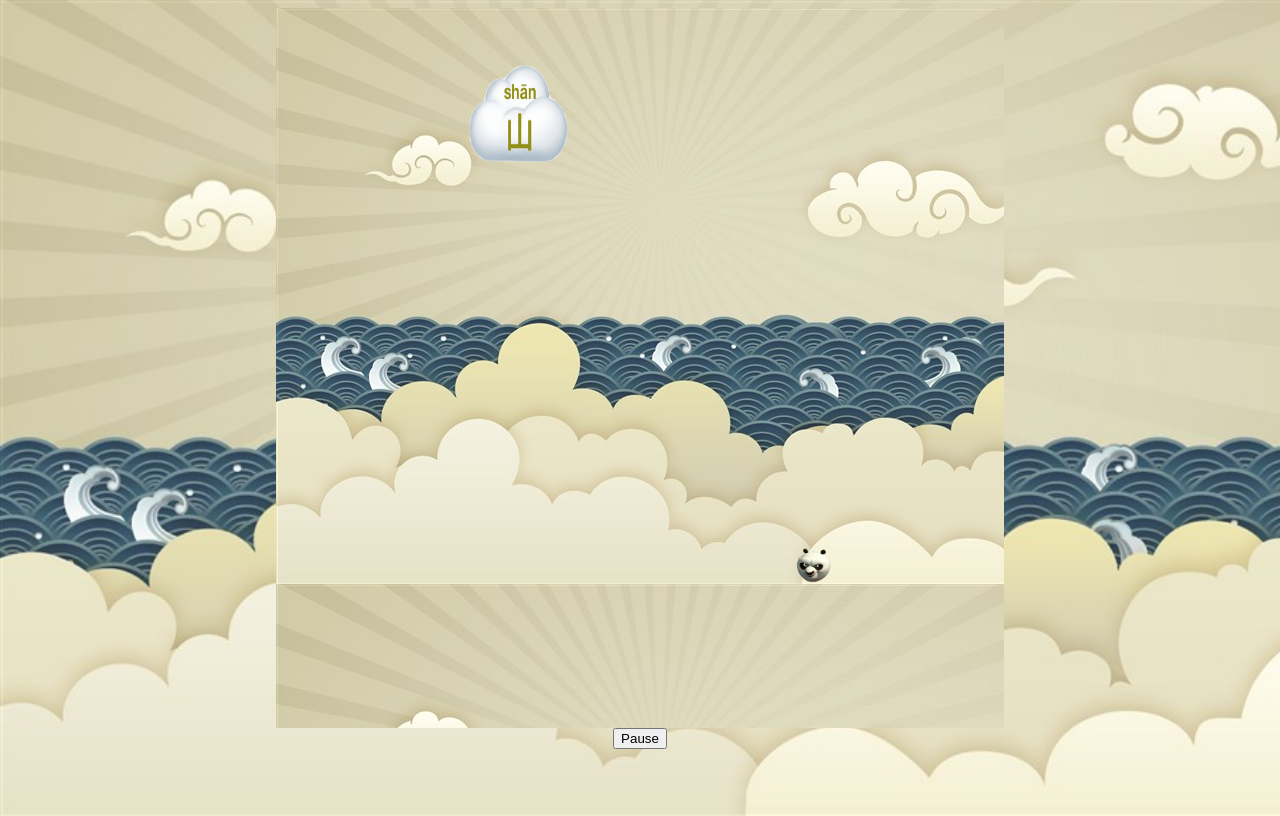
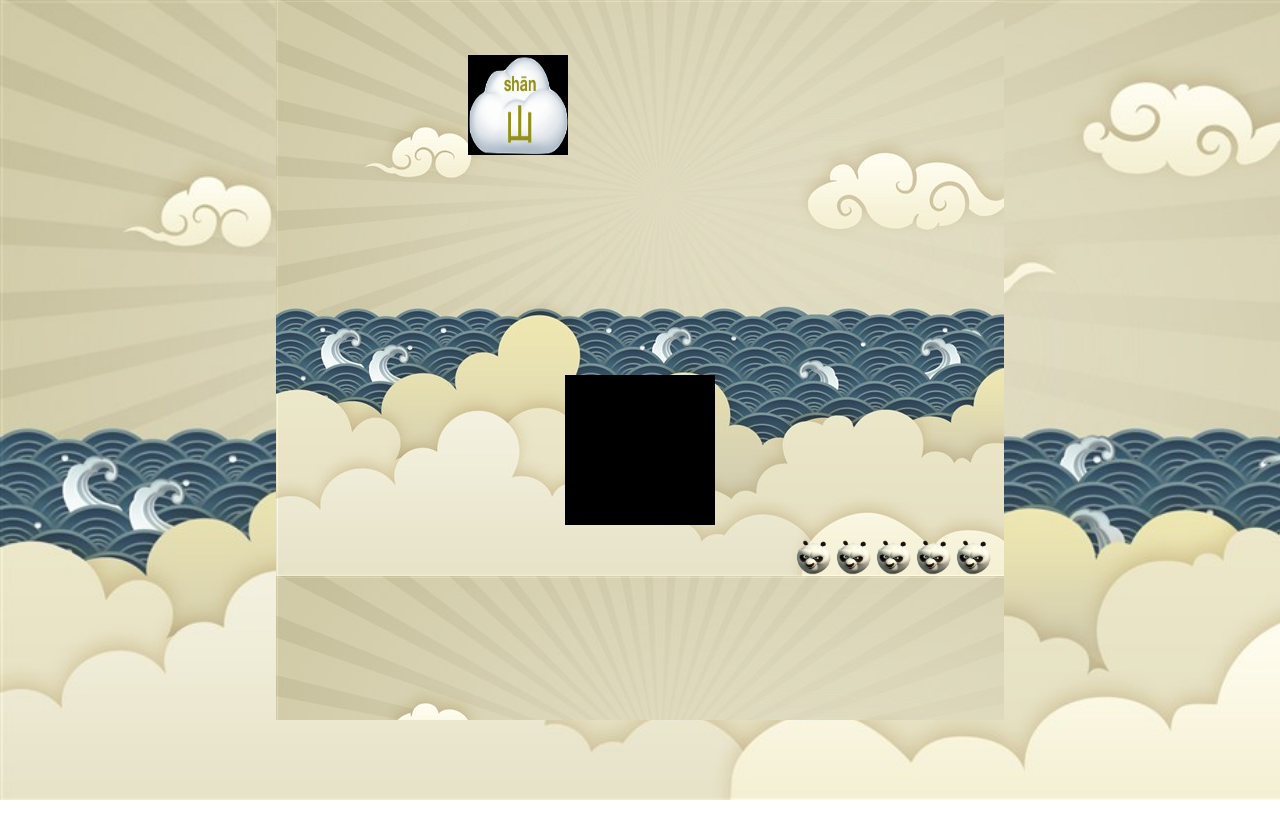
Before and after one commit to Liu-Ivy/Yu-Duam-Fun, a plain HTML site: page index.html in a window 1280 px wide. Both pictures are taken after a click on the button "Start". Drawn offline with Linux system fonts and the light colour scheme.

Commit message:
alomst done

```diff
--- a/cloud.js
+++ b/cloud.js
@@ -14,10 +14,10 @@ function Cloud(canvas,imgLink, type){
 }
 
 Cloud.prototype.draw = function(){
+    this.ctx.fillRect(this.x, this.y, this.size, this.size);
     this.ctx.drawImage(this.img,this.x, this.y, this.size, this.size);
 
     //this.ctx.fillStyle = 'lightblue';
-    //this.ctx.fillRect(this.x, this.y, this.size, this.size);
 }
 
 
--- a/game.js
+++ b/game.js
@@ -93,9 +93,10 @@ Game.prototype.checkCollision = function(){
       this.clouds.splice(index, 1);
     }
      else if (isColliding && this.player.isTouchingCloud === false){
-
+      console.log(index)
        this.player.isTouchingCloud = true;
      this.player.setLives();
+     this.clouds.splice(index, 1);
      this.hearts.splice(0,1)
 
      if(this.player.lives === 0){
--- a/main.js
+++ b/main.js
@@ -35,7 +35,7 @@ function main() {
       <iframe src="./sound/background.mp3" allow="autoplay" style="display:none" id="iframeAudio">
         </iframe>
         <canvas width="722"></canvas>
-        <button class='endGame'>Pause</button>
+        <!--<button class='endGame'>Pause</button>-->
       </section>
     `);
 
@@ -57,17 +57,20 @@ function main() {
 
     document.addEventListener('keydown',function(event){
       if(event.keyCode === 38){
-          game.player.setDirection.call(game.player,-1)
-          game.player.jump.call(game.player);
+          game.player.setDirection(-1)
+          // game.player.setDirection.call(game.player,-1)
+          game.player.jump();
+          // game.player.jump.call(game.player);
       }else if(event.keyCode === 40){
           game.player.setDirection(1)
+          // game.player.setDirection(1)
 
       }
     })
 
-    endGameButton.addEventListener('click', function () {
-      game.endGame.call(game);
-    })
+    // endGameButton.addEventListener('click', function () {
+    //   game.endGame.call(game);
+    // })
 }
 
 function buildGameOverScreen (){
--- a/player.js
+++ b/player.js
@@ -1,12 +1,12 @@
 'use strict';
 function Player(canvas){
-    this.lives = 1;
+    this.lives = 5;
     this.size = 150;
     this.canvas = canvas;
     this.x = this.canvas.width/2;
     this.y = 450;
     this.ctx = this.canvas.getContext('2d');
-    this.speed = 3;
+    this.speed = 4;
     this.direction = 0;
     this.isJumping = null;
     this.soundEffect = new Audio('sound/effect-panda.mp3')
@@ -16,6 +16,7 @@ function Player(canvas){
 Player.prototype.draw = function() {
     let imgPlayer = new Image();
     imgPlayer.src = "images/kung_fu_panda.png";
+    this.ctx.fillRect(this.x - this.size/2, this.y - this.size/2, this.size,this.size)
     this.ctx.drawImage(imgPlayer, this.x - this.size/2, this.y - this.size/2, this.size,this.size);
 
 }
@@ -37,6 +38,7 @@ Player.prototype.draw = function() {
 
 
 Player.prototype.update = function(){
+    console.log(this.isJumping)
     if(this.y < 85) {
         this.isJumping=false;
         this.setDirection(1)
@@ -52,7 +54,7 @@ Player.prototype.update = function(){
     }
 
     this.y = this.y + this.direction * this.speed;
-
+   if(this.y > 500) this.y = 500;
 }
 
 Player.prototype.setDirection = function(direction){
@@ -70,11 +72,16 @@ Player.prototype.setLives = function(){
 }
 
 Player.prototype.checkCollisionWithCloud = function(cloud){
-    const collisionRight = this.x + this.size/2 > cloud.x - cloud.size /2;
-    const collisionLeft = this.x + this.size/2 < cloud.x + cloud.size/2;
-    const collisionTop = this.y - this.size/2 < cloud.y + cloud.size/2;
-    const collisionBottom = this.y + this.size/2 > cloud.y - cloud.size/2;
+    // console.log(this.x,this.y)
+    const collisionRight = this.x + this.size > cloud.x;
+    const collisionLeft = this.x < cloud.x + cloud.size;
+    const collisionTop = this.y < cloud.y + cloud.size;
+    const collisionBottom = this.y + this.size > cloud.y;
     //this.size/2 and cloud.size/2 ----from the middle   this.-----the player
+    // const collisionRight = this.x + this.size/2 > cloud.x - cloud.size /2;
+    // const collisionLeft = this.x + this.size/2 < cloud.x + cloud.size/2;
+    // const collisionTop = this.y - this.size/2 < cloud.y + cloud.size/2;
+    // const collisionBottom = this.y + this.size/2 > cloud.y - cloud.size/2;
 
     return collisionRight && collisionLeft && collisionTop && collisionBottom;
 }
--- a/style.css
+++ b/style.css
@@ -12,6 +12,7 @@ html {
     background-size: cover;
     background-repeat:no-repeat;
     height: 100vh;
+    margin: 0;
   }
   section {
     display: flex;
```
Also changed, not shown: index.html (+6 -0 lines).
